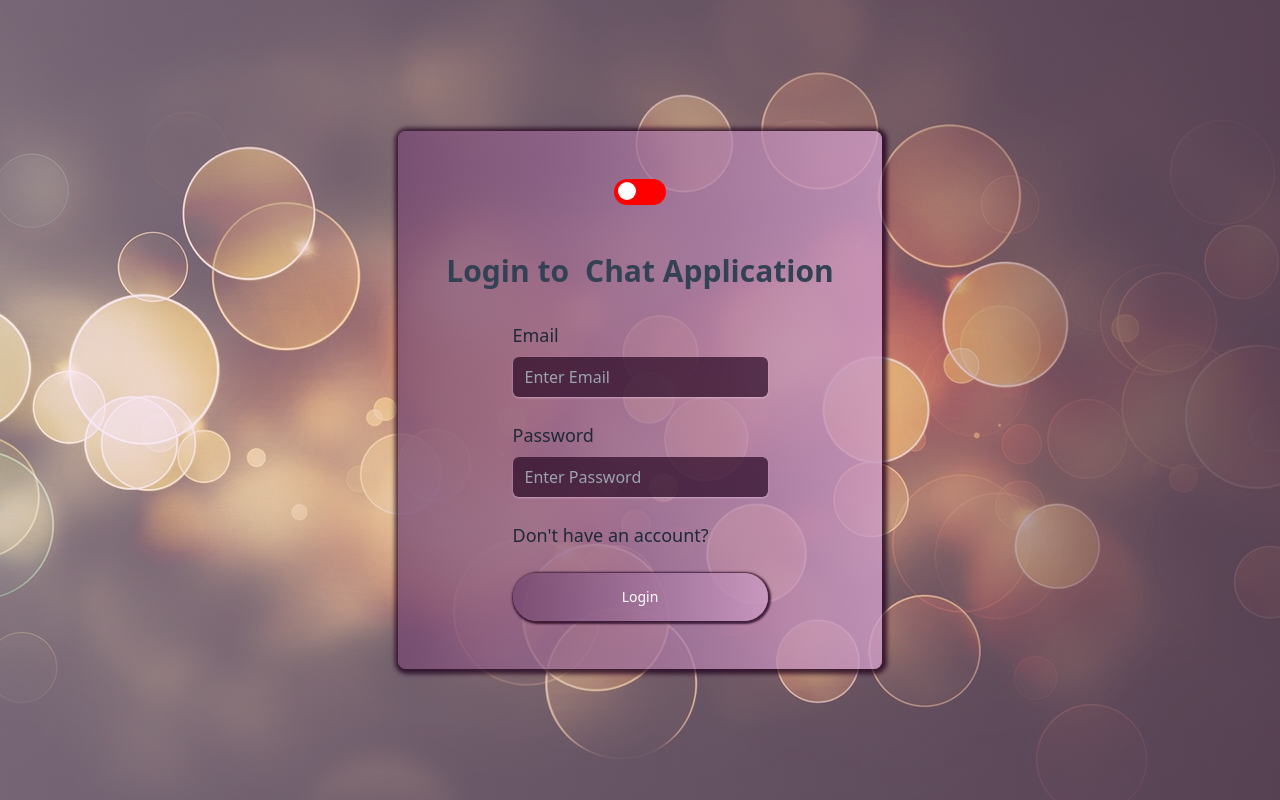
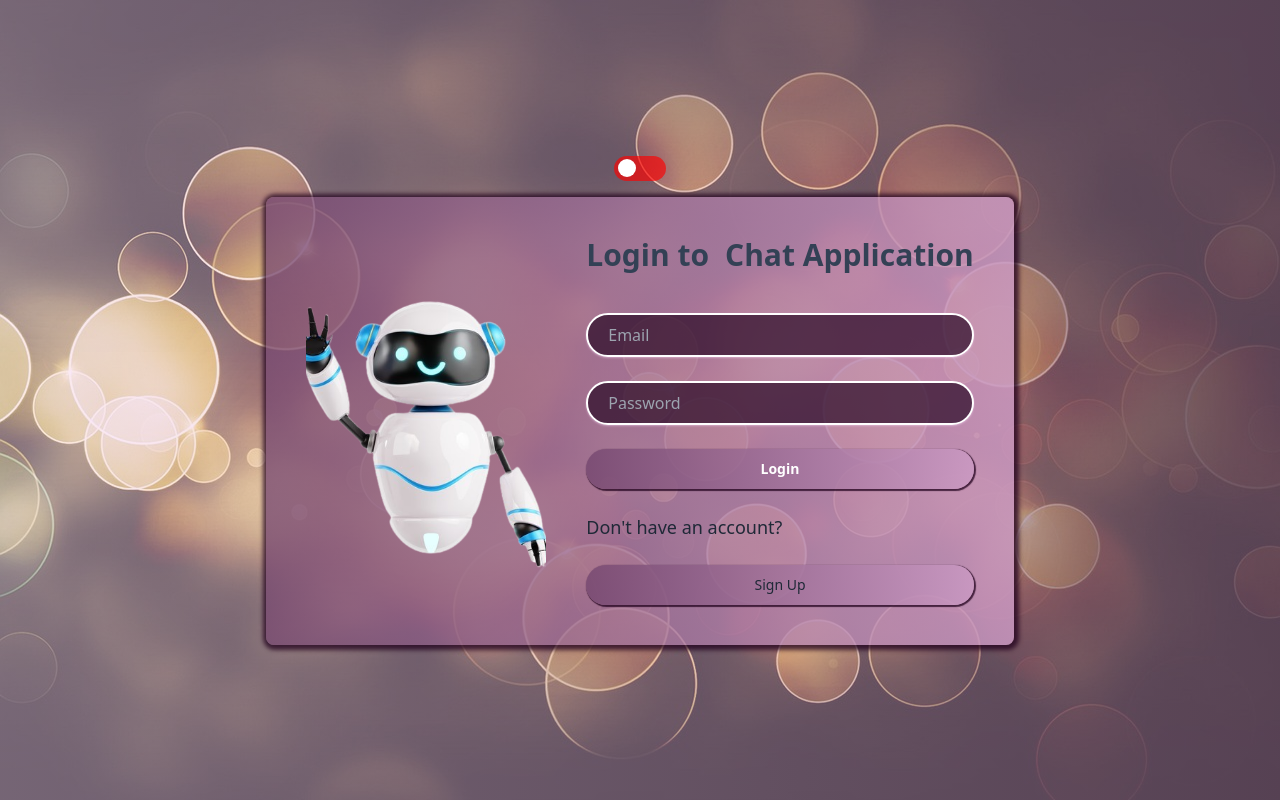
Before and after one commit to Surbhisinghal1234/chatApp-frontend, a React (Vite) app: page /login in a window 1280 px wide. Built offline with nearby package versions, Linux system fonts and the light colour scheme.

Commit message:
working on login page

```diff
--- a/src/components/theme/theme.css
+++ b/src/components/theme/theme.css
@@ -11,9 +11,9 @@ body.light-theme {
 
   .theme-toggle-container {
     margin-bottom: 1rem;
-    background-color: red;
+    background-color: rgba(255, 0, 0, 0.656);
     width: 52px;
-    height: 26px;
+    height: 25px;
     border-radius: 30px;
   }
 
--- a/src/pages/login/Login.jsx
+++ b/src/pages/login/Login.jsx
@@ -4,6 +4,7 @@ import useLogin from "../../hooks/useLogin";
 import ThemeToggle from "../../components/theme/ThemeToggle";
 import { useTheme } from "../../hooks/useTheme";
 import "./login.css";
+import img1 from "../../assets/robot.png"
 
 const Login = () => {
   const [email, setEmail] = useState("");
@@ -17,49 +18,62 @@ const Login = () => {
   };
 
   return (
-    <div className="flex justify-center items-center h-screen login-bg">
-      <div className="flex flex-col gap-[2rem] items-center md:p-12 p-6 rounded-lg max:w-[28rem] login-content">
+    <div className="flex flex-col justify-center items-center h-screen login-bg">
+
+
         <ThemeToggle theme={theme} toggleTheme={toggleTheme} />
+
+      <div className="flex login-content rounded-lg items-center justify-center p-10 gap-10">
+      <div className="login-left-bg h-[20rem] w-[15rem] hidden md:flex">
+          <img src={img1} alt="" className="h-[100%] w-[100%] object-cover" />
+      </div>
+      <div className=" flex flex-col gap-10">
         <h1 className={`text-xl sm:text-2xl md:text-3xl font-semibold text-center ${theme === "light" ? "text-slate-700" : "text-white"}`}>
           Login to
           <span className={`text-black inline-block ml-4  ${theme === "light" ? "text-slate-700" : "text-white"}`}>Chat Application</span>
         </h1>
         <form onSubmit={handleSubmit} className="flex flex-col gap-6">
           <div className="flex flex-col gap-2">
-            <label htmlFor="email" className="text-lg font-medium">Email</label>
+            {/* <label htmlFor="email" className="text-lg font-medium">Email</label> */}
             <input
               type="email"
               id="email"
-              placeholder="Enter Email"
-              className="outline-none rounded-md px-3 py-2 w-full sm:w-auto shadow-sm shadow-[#f6d4f579] input-field"
+              placeholder="Email"
+              className="outline-none border-white border-2 rounded-3xl px-5 py-2 w-full sm:w-auto shadow-sm shadow-[#f6d4f579] input-field"
               value={email}
               onChange={(e) => setEmail(e.target.value)}
               required
             />
           </div>
           <div className="flex flex-col gap-2">
-            <label htmlFor="password" className="text-lg font-medium">Password</label>
+            {/* <label htmlFor="password" className="text-lg font-medium">Password</label> */}
             <input
               type="password"
               id="password"
-              placeholder="Enter Password"
-              className="outline-none rounded-md px-3 py-2 w-full sm:w-auto shadow-sm shadow-[#f6d4f579] input-field"
+              placeholder="Password"
+              className="outline-none rounded-3xl border-white border-2 px-5 py-2 w-full sm:w-auto shadow-sm shadow-[#f6d4f579] input-field"
               value={password}
               onChange={(e) => setPassword(e.target.value)}
               required
             />
           </div>
-          <Link className="text-lg font-medium hover:underline hover:text-black" to="/signup">
+
+          <button
+            type="submit"
+            className={`btn btn-same rounded-full font-bold  px-8  text-white border-none ${loading ? "bg-gray-400" : "bg-blue-500"}`}
+            disabled={loading}
+          >
+            {loading ? <span className="loading  loading-spinner"></span> : "Login"}
+          </button>
+          <Link className={`text-lg font-medium hover:underline  ${theme==="light"? "hover:text-black" : "hover:text-gray-500"}`}   to="/signup">
             {"Don't "} have an account?
           </Link>
-          <button
-            type="submit"
-            className={`btn rounded-full px-8 py-2 font-medium text-white border-none ${loading ? "bg-gray-400" : "bg-blue-500"}`}
-            disabled={loading}
-          >
-            {loading ? <span className="loading loading-spinner"></span> : "Login"}
-          </button>
+          <Link className="btn btn-same  rounded-full text-center px-8 py-2 font-medium border-none" to="/signup">
+            Sign Up
+          </Link>
+
         </form>
+        </div>
       </div>
     </div>
   );
--- a/src/pages/login/login.css
+++ b/src/pages/login/login.css
@@ -9,32 +9,61 @@
     box-shadow: 1px 1px 4px 4px #22021ec4;
 
 }
+/* #314989
+50%
+#000000 */
 
 .dark-theme .login-bg{
+    background: linear-gradient(to bottom,#0000006b, #314889b1 ), url("../../assets/login-bg2.jpg");
 
-  background-color: white;
+      background-repeat: no-repeat;
+    background-size: cover;
+    background-position: center;
+
 }
 .dark-theme .login-content{
-  background: linear-gradient(to bottom, #010101, #202f58) ;
-  /* box-shadow: 1px 1px 4px 4px #22021ec4; */
+  background: linear-gradient(to bottom, #010101, #202f58ad) ;
+  box-shadow: 1px 1px 2px 2px white;
   color: white;
 
 }
 .light-theme .btn{
     background: linear-gradient(to right, #774971db, #cb9ac4cb);
-    box-shadow: 1px 1px 2px 2px #22021ec4 !important;
-    transition: all 9s ease-in-out ;
+    box-shadow: 1px 1px 1px 1px #22021ec4 !important;
+    /* transition: all 9s ease-in-out ; */
+    height: 2.5rem !important;
+    min-height: 2.5rem !important;
+
 }
-.light-theme .btn:hover{
+/* .light-theme .btn:hover{
     background: white;
     box-shadow: 1px 1px 2px 2px #22021ec4 !important;
     color:  #22021ec4;
+} */
+/* .login-left-bg{
+  height: 20rem;
+  width: 15rem;
+
+}
+.login-left-bg img{
+  height: 100%;
+  width: 100%;
+  object-fit: cover;
+} */
+.light-theme  .btn-same:hover{
+  background: white;
+  box-shadow: 1px 1px 2px 2px #22021ec4 !important;
+  color:  #22021ec4;
 }
 
+
 .dark-theme  .btn{
-  background: linear-gradient(to right, #774971db, #cb9ac4cb);
-  box-shadow: 1px 1px 2px 2px #22021ec4 !important;
-  transition: all 9s ease-in-out ;
+  height: 2rem !important;
+  min-height: 2.5rem !important;
+  background: white;
+
+  color: black;
+
 }
 .dark-theme  .btn:hover{
   background: white;
```
Also changed, not shown: src/assets/login-bg2.jpg (added), src/assets/robot.png (added).
